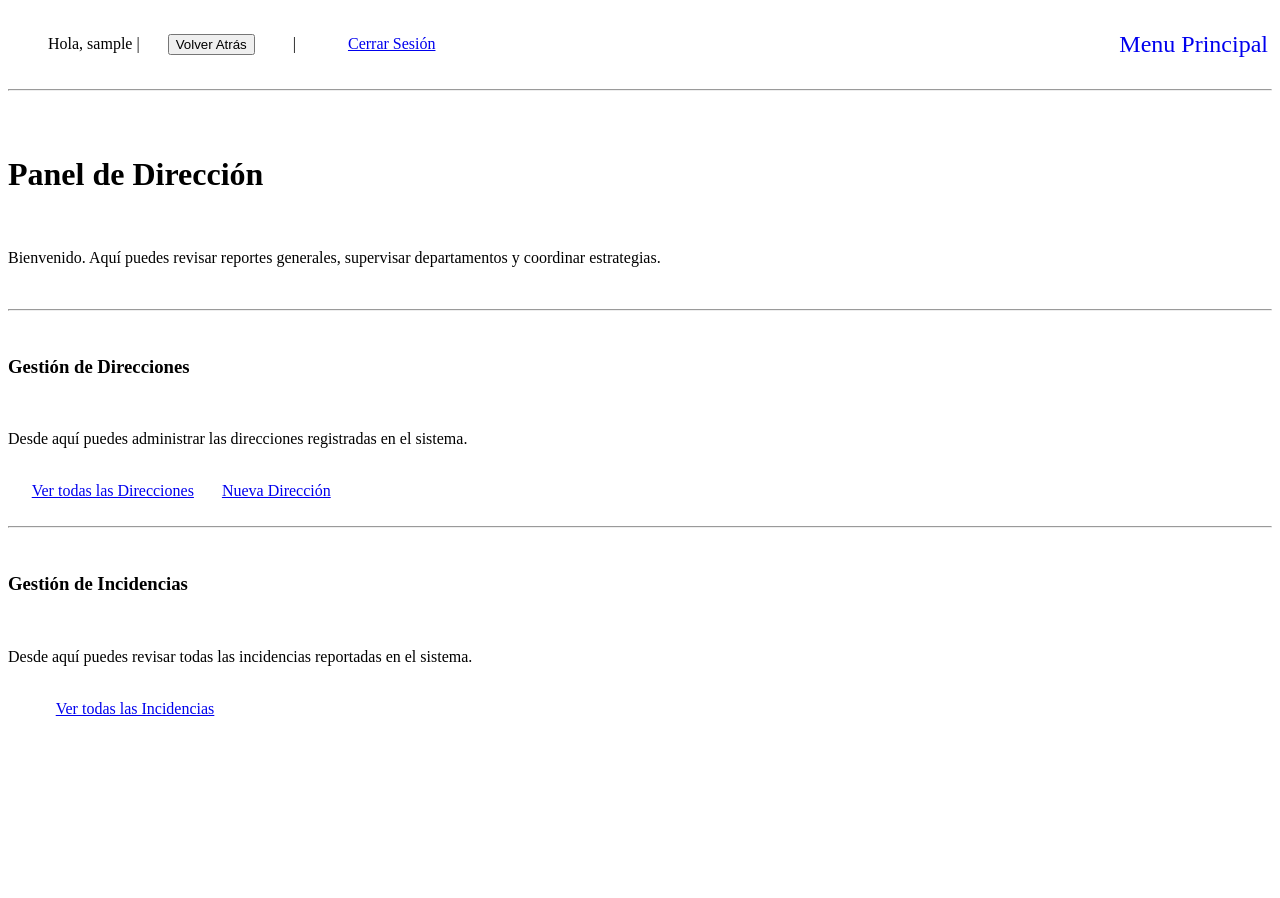
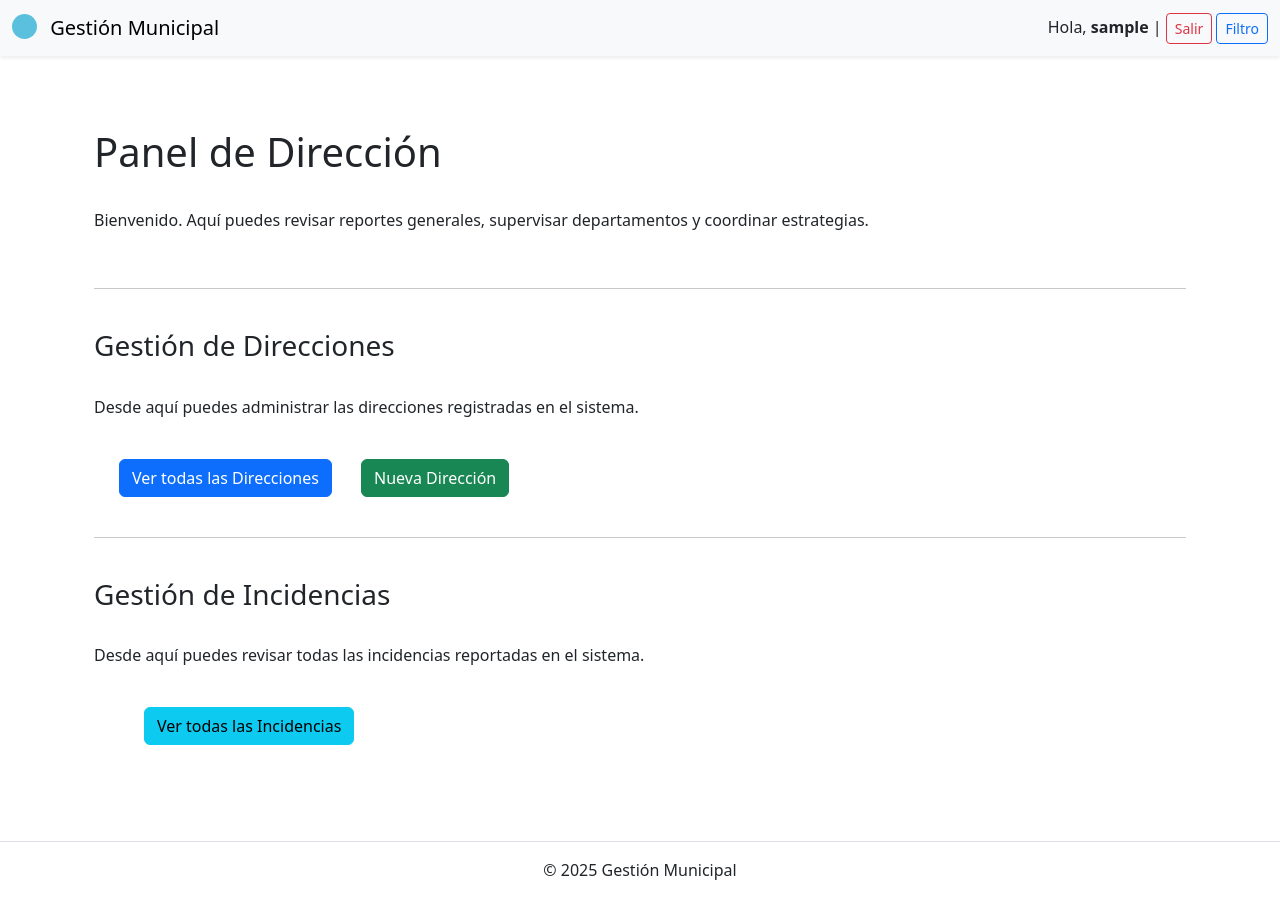
Before and after one commit to sixflex/Encuestas, a Django app: page /personas/dashboard/direccion/ in a window 1280 px wide. Before the commit the page ends 716 px from the top, so only its background shows below. Run offline with Django 5.2, Linux system fonts and the light colour scheme; the visitor is signed in with stand-in values (Sample User, id 1); some libraries are stand-ins or nearby versions.

Commit message:
subiendo base antiguo

```diff
--- a/templates/base.html
+++ b/templates/base.html
@@ -3,62 +3,100 @@
 <!DOCTYPE html>
 <html lang="es">
 <head>
-  <meta charset="utf-8">
-  <title>{% block title %}Encuestas{% endblock %}</title>
-  <meta name="viewport" content="width=device-width, initial-scale=1">
-  <style>
-    .nav-container {
-      display: flex;
-      justify-content: space-between; /* Empuja los elementos a los lados */
-      align-items: center;
-      padding: 5px 0;
-    }
-    .nav-right {
-      margin-left: auto; /* Mueve el botón de casa a la derecha */
-    }
-  </style>
+    <meta charset="utf-8">
+    <meta name="viewport" content="width=device-width, initial-scale=1">
+    <title>{% block title %}Gestión Municipal{% endblock %}</title>
+
+    <link href="https://cdn.jsdelivr.net/npm/bootstrap@5.3.3/dist/css/bootstrap.min.css" rel="stylesheet">
+    <link href="https://cdn.jsdelivr.net/npm/bootstrap-icons@1.11.0/font/bootstrap-icons.css" rel="stylesheet">
+
+    <style>
+        html, body {
+            height: 100%;
+            margin: 0;
+            padding: 0;
+        }
+
+        .custom-blue { background-color: #20a0bd; color: white; }
+        .sidebar { min-height: 100vh; }
+
+        .body-bg { background-color: #f5f5f5; }
+        .btn-custom-blue {
+            background-color: #5bc0de;
+            border-color: #5bc0de;
+            color: white;
+            font-weight: bold;
+        }
+        .btn-custom-blue:hover {
+            background-color: #4fb3c9;
+            border-color: #4fb3c9;
+        }
+        .text-link-secondary {
+            color: #6c757d !important;
+            font-size: 0.9em;
+        }
+        .logo-circle {
+            width: 25px;
+            height: 25px;
+            border-radius: 50%;
+            background-color: #5bc0de;
+            display: inline-block;
+            margin-right: 8px;
+        }
+    </style>
+
+    {% block extra_head %}{% endblock %}
 </head>
-<body>
-  <nav class="nav-container">
-    <div>
-    {% if user.is_authenticated %}
-      Hola, {{ user.username }} |
 
-      <button onclick="window.history.back()" style="margin-right: 10px; cursor: pointer;">
-          Volver Atrás
-</button>
-      |
+<body {% block body_attributes %}{% endblock %}>
 
-      <a href="{% url 'personas:cerrar_sesion' %}">Cerrar Sesión</a>
+    {% block layout %}
+        {% block header %}
+        <nav class="navbar navbar-expand-lg navbar-light bg-light shadow-sm mb-4">
+            <div class="container-fluid">
+                <a class="navbar-brand" href="{% url 'core:usuarios_lista' %}">
+                    <div class="logo-circle d-inline-block align-text-top"></div>
+                    Gestión Municipal
+                </a>
 
-            {% if user.is_superuser or user|has_group:"Administrador" %}
+                <div class="ms-auto">
+                    {% if user.is_authenticated %}
+                        Hola, <strong>{{ user.username }}</strong> |
+                        <a href="{% url 'personas:cerrar_sesion' %}" class="btn btn-sm btn-outline-danger">Salir</a>
+                        {% if user.is_superuser or user|has_group:"Administrador" %}
+                            <a href="{% url 'core:usuarios_lista' %}" class="btn btn-sm btn-outline-primary">Filtro</a>
+                        {% endif %}
+                    {% else %}
+                        <a href="{% url 'login' %}" class="btn btn-sm btn-primary custom-blue">Entrar</a>
+                    {% endif %}
+                </div>
+            </div>
+        </nav>
+        {% endblock %}
 
-            {% endif %}
+        <div class="container">
+            {% if messages %}
+                <ul class="list-unstyled">
+                    {% for m in messages %}
+                        <li class="alert alert-{{ m.tags }}">{{ m }}</li>
+                    {% endfor %}
+                </ul>
+            {% endif %}
+        </div>
 
-    {% else %}
-      <a href="{% url 'login' %}">Entrar</a>
-    {% endif %}
-    </div>
+        <main class="{% block main_class %}container{% endblock %}">
+            {% block content %}{% endblock %}
+        </main>
 
-    {% if user.is_authenticated %}
-    <div class="nav-right">
-        <a href="{% url 'home' %}" style="font-size: 24px; text-decoration: none;">
-            Menu Principal
-        </a>
-    </div>
-    {% endif %}
-  </nav>
-  <hr>
+        {% block footer %}
+        <footer class="text-center py-3 mt-5 border-top">
+            &copy; 2025 Gestión Municipal
+        </footer>
+        {% endblock %}
 
-  {% if messages %}
-    <ul>
-      {% for m in messages %}
-        <li>{{ m }}</li>
-      {% endfor %}
-    </ul>
-  {% endif %}
+    {% endblock layout %}
 
-  {% block content %}
-  {% endblock %}
+    <script src="https://cdn.jsdelivr.net/npm/bootstrap@5.3.3/dist/js/bootstrap.bundle.min.js"></script>
+    {% block extrajs %}{% endblock %}
 </body>
 </html>
```
